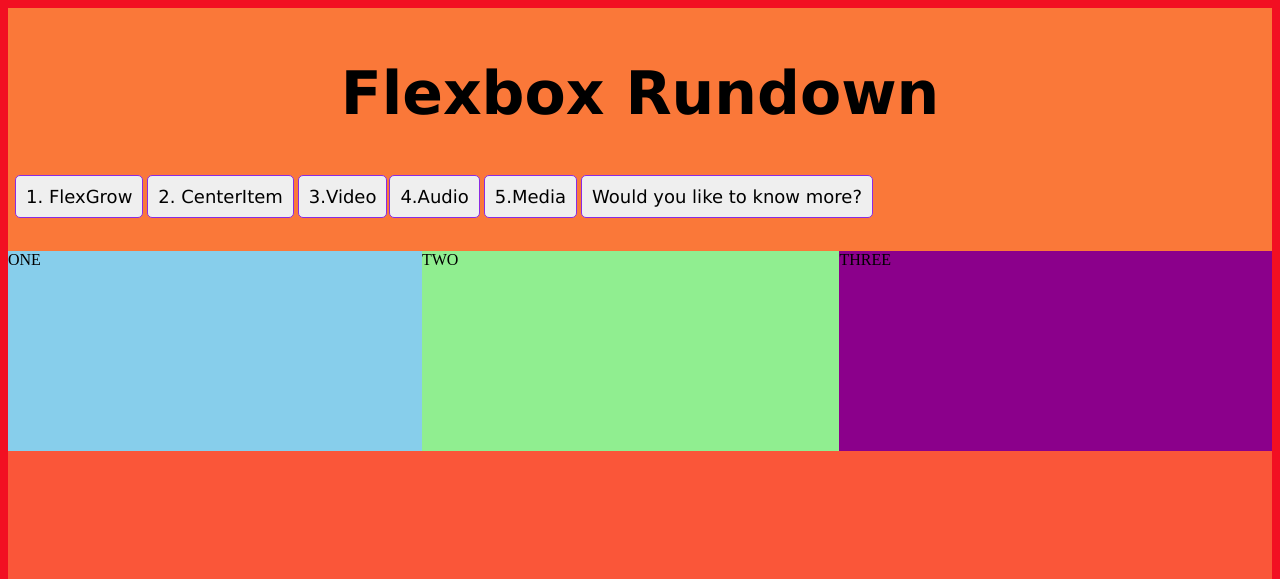
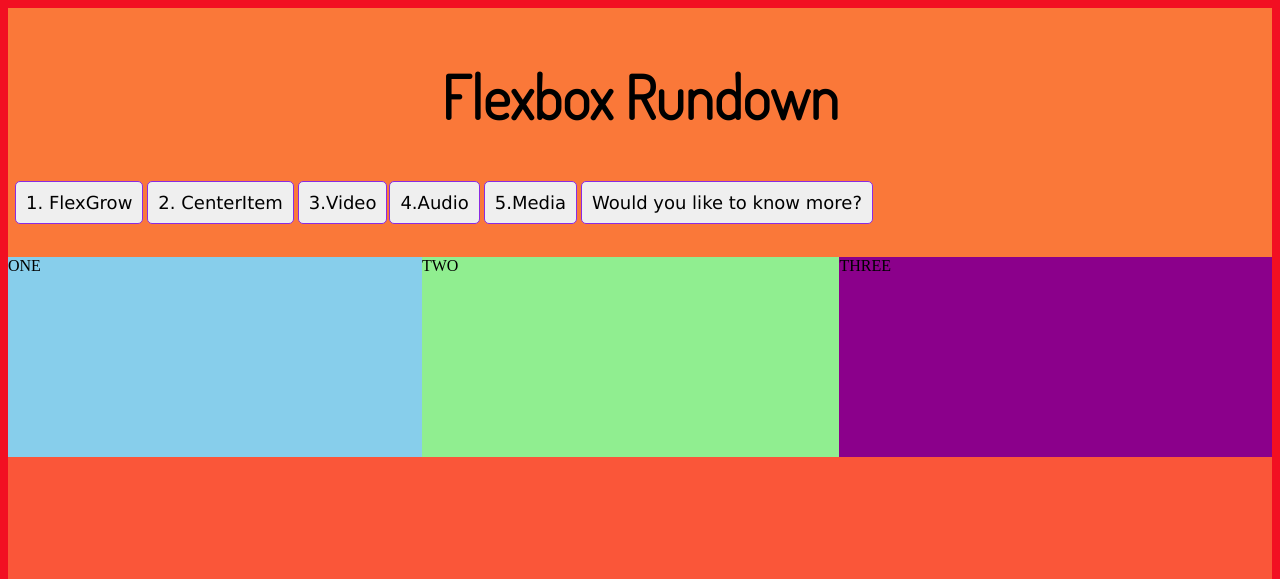
Before and after one commit to zr900/FLEXBOX-RUNDOWN, a plain HTML site: page index.html in a window 1280 px wide. Shown: the top 579 px of the page. Drawn offline with Linux system fonts and the light colour scheme.

Commit message:
linking fonts

```diff
--- a/index.html
+++ b/index.html
@@ -6,7 +6,9 @@
     <meta name="viewport" content="width=device-width, initial-scale=1.0">
 
     <link rel="stylesheet" href="styles.css">
-
+    <link rel="preconnect" href="https://fonts.googleapis.com">
+<link rel="preconnect" href="https://fonts.gstatic.com" crossorigin>
+<link href="https://fonts.googleapis.com/css2?family=Dosis:wght@300&display=swap" rel="stylesheet">
 
     <title>Let's Flexbox!</title>
 
--- a/styles.css
+++ b/styles.css
@@ -15,7 +15,7 @@ header {
 }
 
 h1 {
-    font-family: Verdana, Geneva, Tahoma, sans-serif;
+    font-family:'Dosis', sans-serif;
     font-size: 60px;
     text-align: center;
 }
```
Also changed, not shown: button.html (+1 -0 lines), 1 other file.
